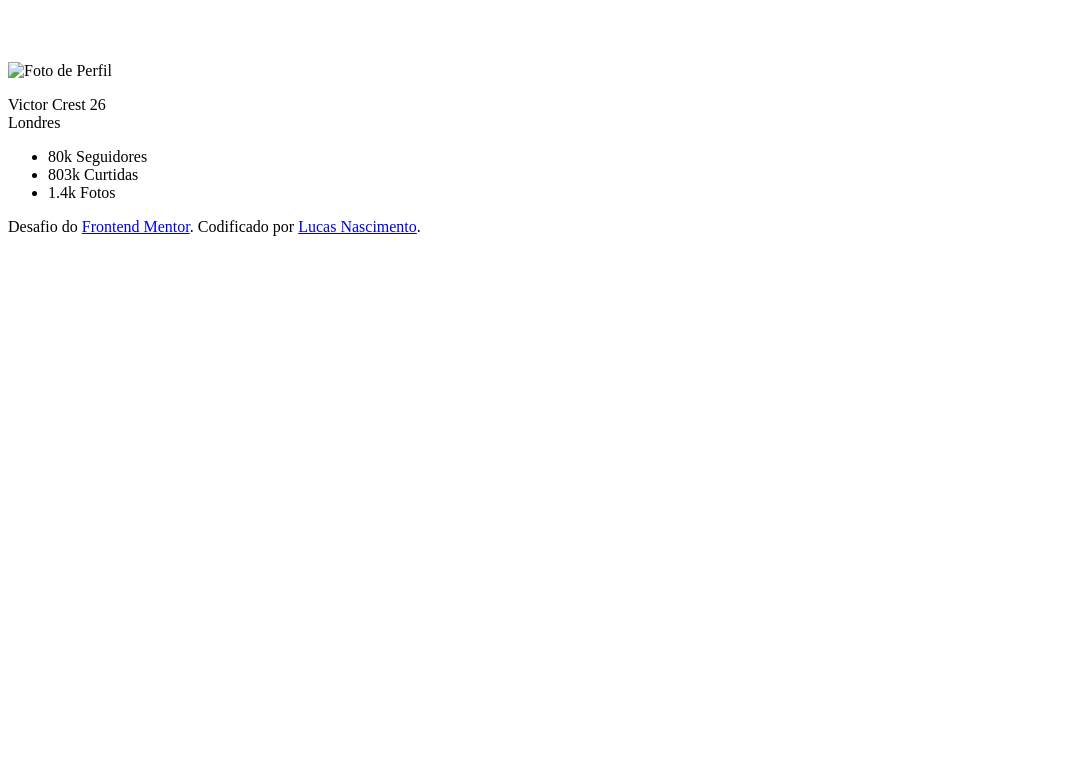
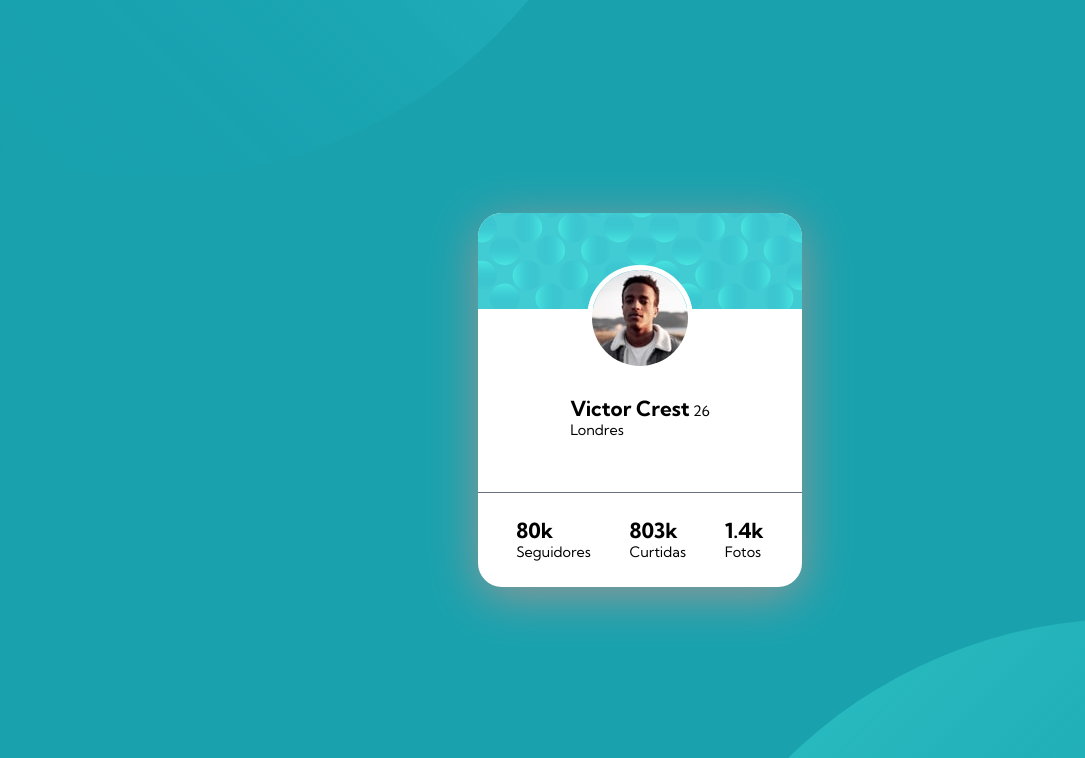
Before and after one commit to lucsn/card-perfil, a plain HTML site: page index.html in a window 1280 px wide. Shown: the top 758 px of the page, without its empty margins (0-1085 px from the left). Drawn offline with Linux system fonts and the light colour scheme; the site is published under a folder, as on GitHub Pages, so addresses that start at the root find nothing.

Commit message:
update no diretorio de imagem

```diff
--- a/index.html
+++ b/index.html
@@ -5,7 +5,7 @@
   <meta charset="UTF-8">
   <meta name="viewport" content="width=device-width, initial-scale=1.0">
   <link rel="icon" type="image/png" sizes="32x32" href="./assets/image/favicon-32x32.png">
-  <link rel="stylesheet" href="/assets/css/styles.css">
+  <link rel="stylesheet" href="./assets/css/styles.css">
 
   <title>Frontend Mentor | Cartão de Perfil</title>
 
@@ -14,21 +14,21 @@
 <body>
 
   <div class="bg-top">
-    <img src="/assets/image/bg-pattern-top.svg" alt="">
+    <img src="./assets/image/bg-pattern-top.svg" alt="">
   </div>
   <div class="bg-bottom">
-    <img src="/assets/image/bg-pattern-bottom.svg" alt="">
+    <img src="./assets/image/bg-pattern-bottom.svg" alt="">
   </div>
 
   <main class="container">
 
 
     <span class="bg-card">
-      <img src="/assets/image/bg-pattern-card.svg" alt="">
+      <img src="./assets/image/bg-pattern-card.svg" alt="">
     </span>
 
       <div class="card-perfil">
-          <img src="/assets/image/image-victor.jpg" alt="Foto de Perfil" class="perfil">
+          <img src="./assets/image/image-victor.jpg" alt="Foto de Perfil" class="perfil">
 
         <p class="informacao"><span class="negrito">Victor Crest</span> 26<br>Londres</p>
 
```
